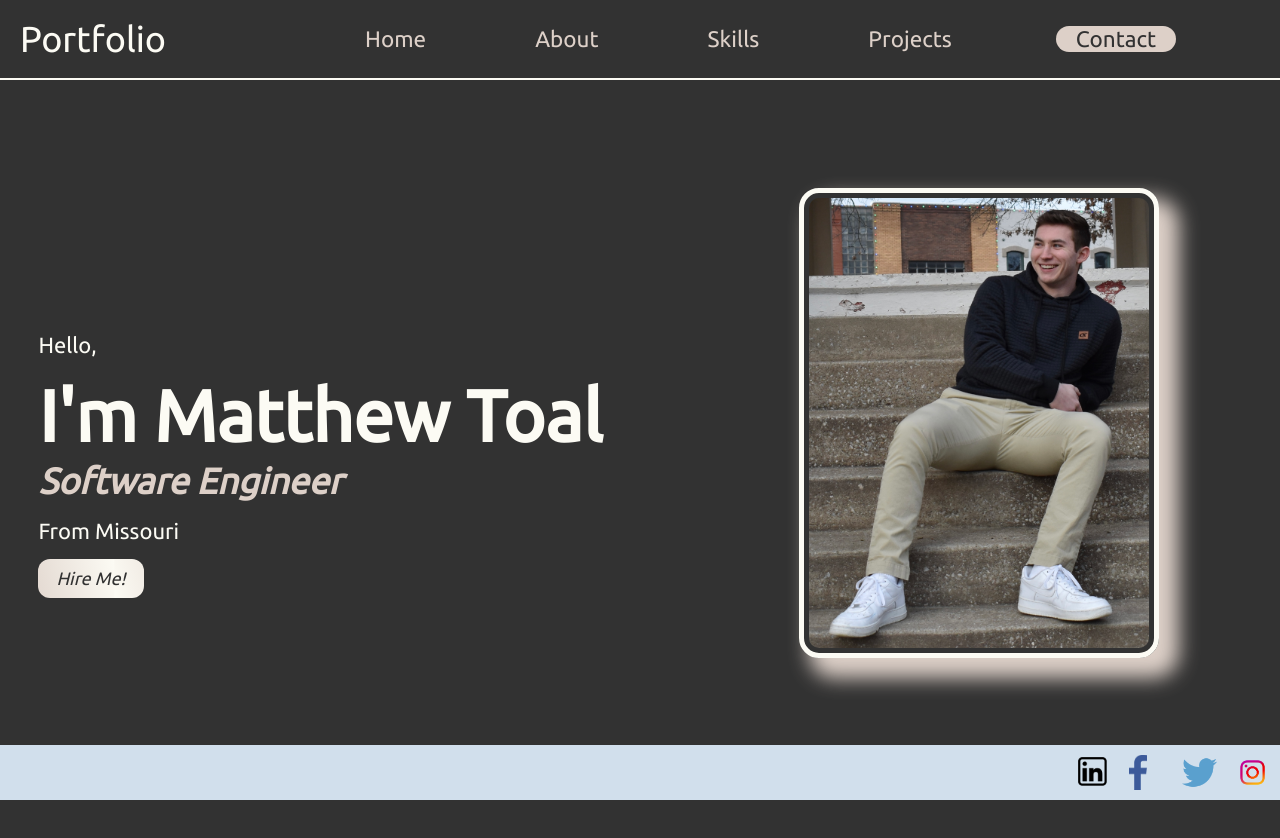
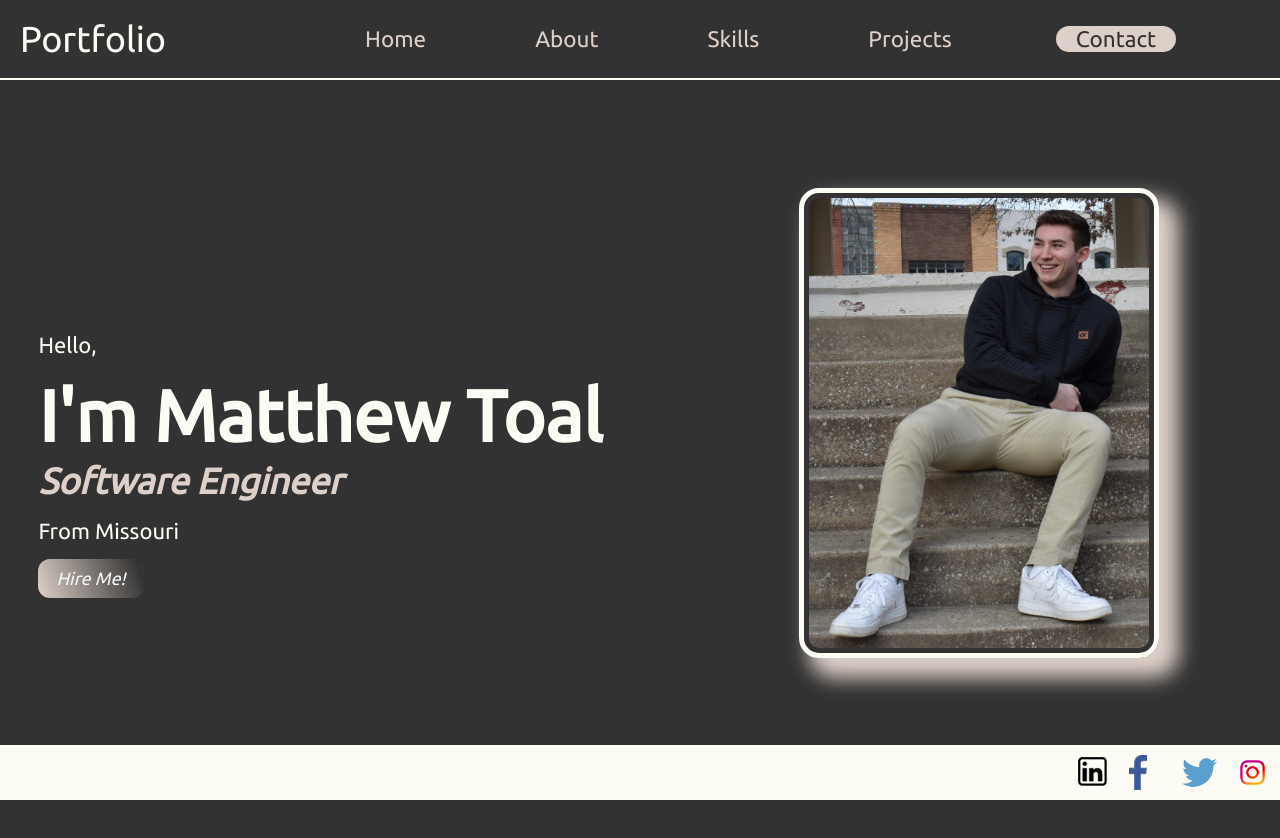
Before and after one commit to Mtoal087/Portfolio, a plain HTML site: page index.html in a window 1280 px wide. Drawn offline with Linux system fonts and the light colour scheme.

Commit message:
Updated download portfolio

```diff
--- a/resources/styles/globals.css
+++ b/resources/styles/globals.css
@@ -50,7 +50,7 @@ hr {
 footer {
 	position: fixed;
 	width: 100%;
-	background-color: rgb(209, 223, 236);
+	background-color: #FCFBF4;
 	bottom: 0;
 	left: 0;
 	padding: 10px;
--- a/resources/styles/index.css
+++ b/resources/styles/index.css
@@ -81,9 +81,9 @@ nav .navigation .button:hover {
 }
 
 .left button {
-	background: linear-gradient(75deg, var(--navy), var(--blue), var(--navy));
-	animation: buttonGradient 1.75s linear infinite;
-	color: var(--white);
+	background: linear-gradient(70deg, var(--blue), var(--white), var(--blue));
+	animation: buttonGradient 2s linear infinite;
+	color: whitesmoke;
 	padding: .5em 1em;
 	cursor: pointer;
 	border-radius: 12px;
```
Also changed, not shown: contact.html (+1 -1 lines), 2 other files.
